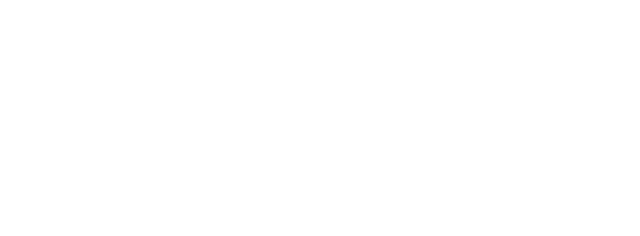
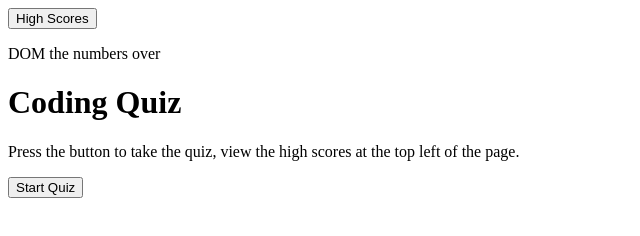
Before and after one commit to Mbogaert/coding-quiz, a plain HTML site: page index.HTML in a window 1280 px wide. Shown: the whole page, without its empty margins (0-640 px from the left). Drawn offline with Linux system fonts and the light colour scheme.

Commit message:
first commit

```diff
--- a/index.HTML
+++ b/index.HTML
@@ -7,6 +7,20 @@
     <link rel="stylesheet" href="./assets/css/style.css">
 </head>
 <body>
+    <header>
+    <div>
+        <button>High Scores</button>
+        <p id="timer">DOM the numbers over</p> <!-- stylistically this will go to the rigth of the screen eventually -->
+    </div>
+    </header>
+    <main>
+        <h1>Coding Quiz</h1>
+        <p>Press the button to take the quiz, view the high scores at the top left of the page.</p>
+        <div>
+            <button>Start Quiz</button>
+        </div>
+    </main>
 
+    <script src="assets/js/script.js"></script>
 </body>
 </html>
```
Also changed, not shown: 1 other file.
